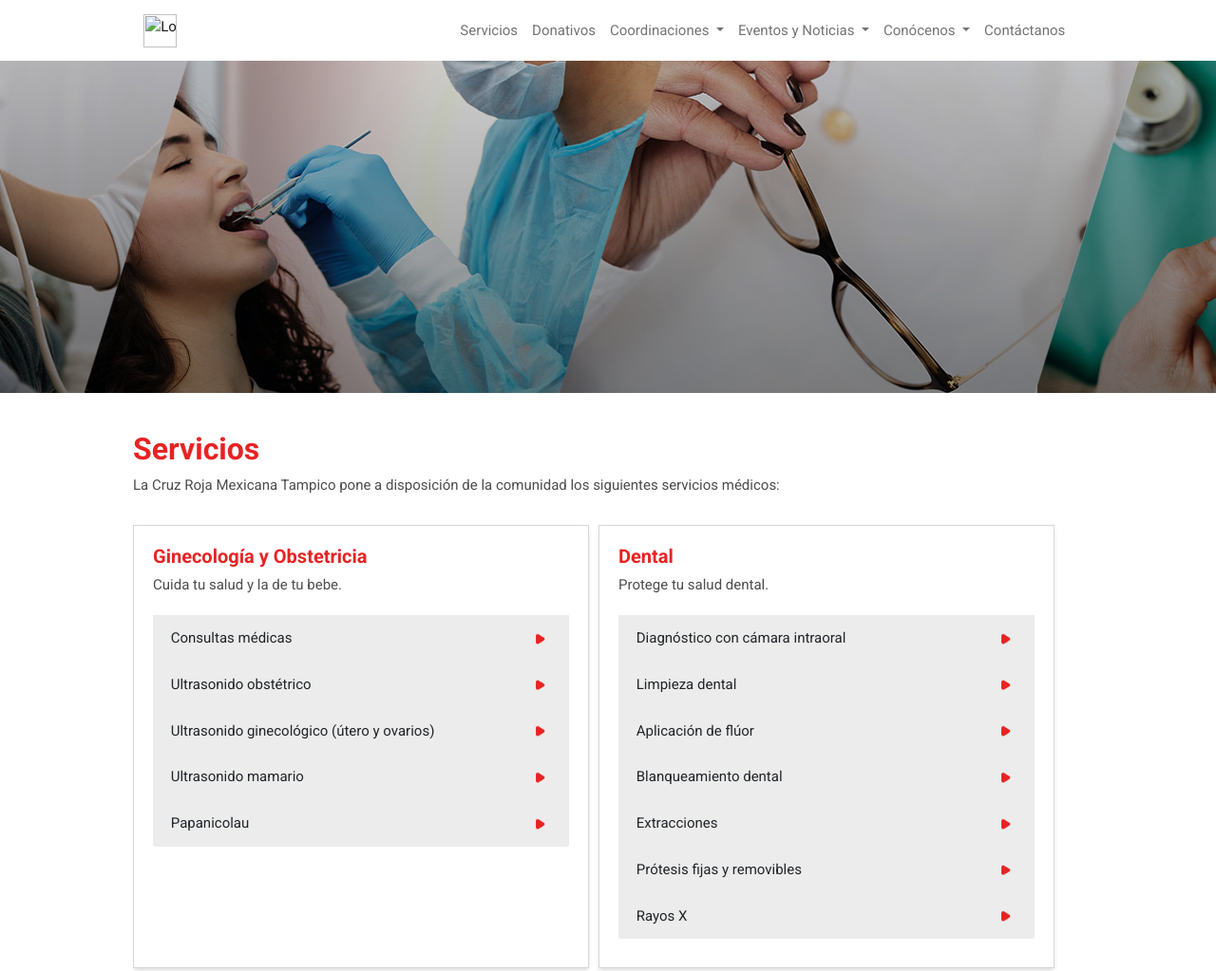
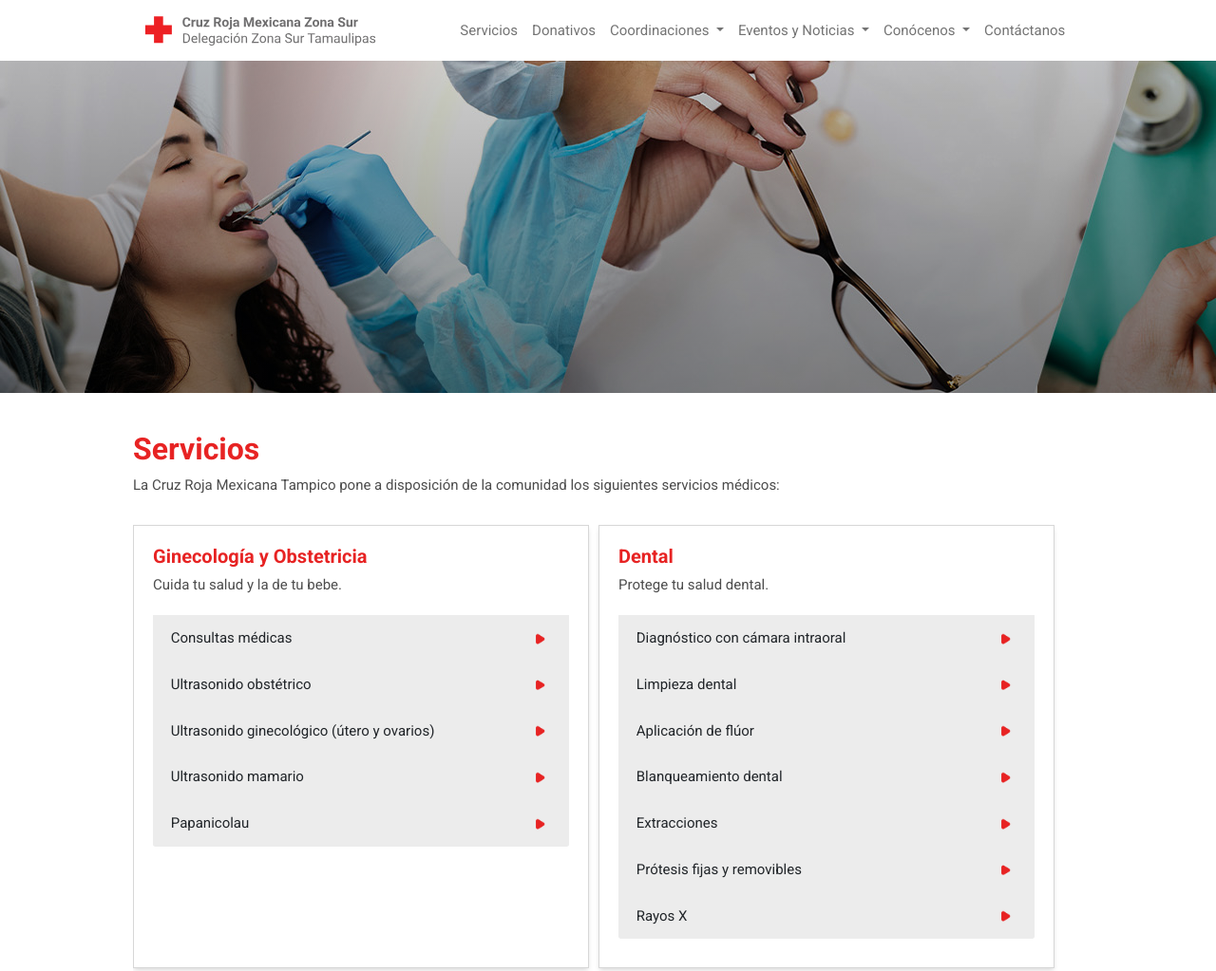
Before and after one commit to Angie-Cas/la-cruz-roja-tamaulipas, a plain HTML site: page servicios.html in a window 1280 px wide. Shown: the top 1023 px of the page at 95% size. Drawn offline with nearby package versions, Linux system fonts and the light colour scheme; the site is published under a folder, as on GitHub Pages, so addresses that start at the root find nothing.

Commit message:
Add files via upload

```diff
--- a/servicios.html
+++ b/servicios.html
@@ -12,7 +12,7 @@
     <!--NAV-->
     <nav class="navbar navbar-expand-lg navbar-light">
       <div class="container-fluid">
-        <a class="navbar-brand logo" href="index.html"><img src="/img/logo.svg" alt="Logo"></a>
+        <a class="navbar-brand logo" href="index.html"><img src="img/logo.svg" alt="Logo"></a>
         <button class="navbar-toggler" type="button" data-bs-toggle="collapse" data-bs-target="#navbarNav" aria-controls="navbarNav" aria-expanded="false" aria-label="Toggle navigation">
           <span class="navbar-toggler-icon"></span>
         </button>
```
